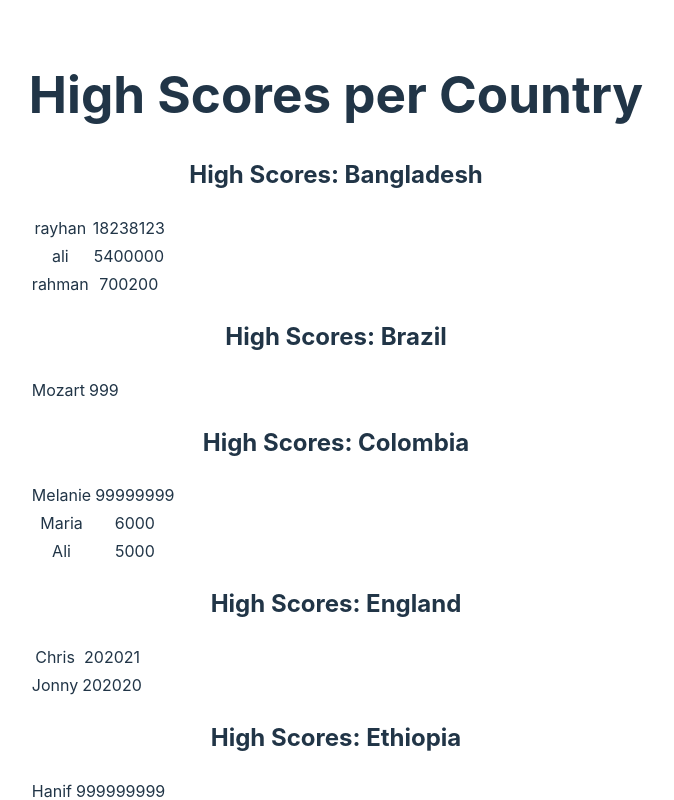
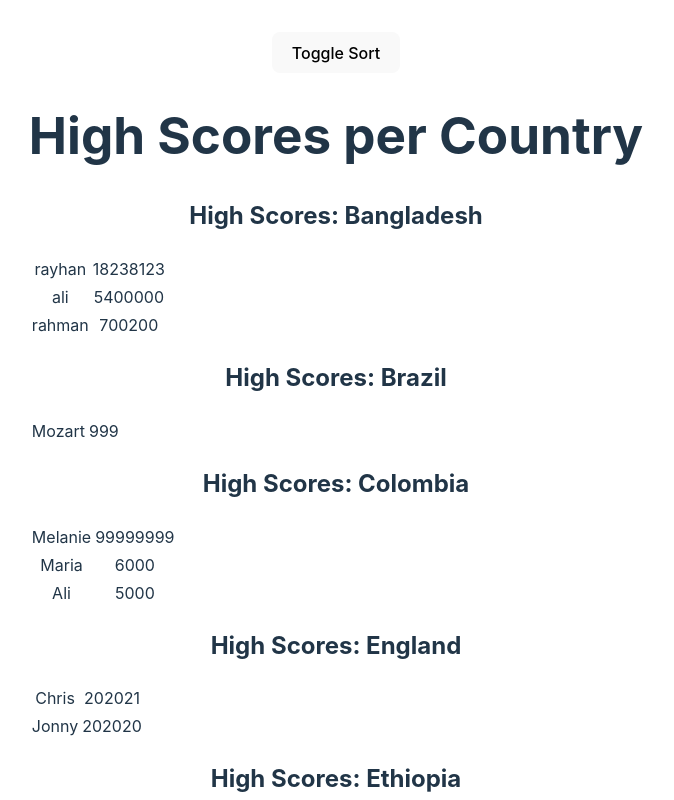
Before and after one commit to RbAvci/high-scores-react, a React (Vite) app: page / in a window 1280 px wide. Shown: the top 800 px of the page, without its empty margins (304-978 px from the left). Built offline with nearby package versions, Linux system fonts and the light colour scheme.

Commit message:
add toggle sort button

```diff
--- a/src/components/App/App.jsx
+++ b/src/components/App/App.jsx
@@ -1,15 +1,24 @@
 import HighScore from "../HighScore/HighScore.jsx";
+import SortButton from "../SortButton/SortButton.jsx";
 import "./App.css";
 import allCountryScores from "./scores.js";
+import React, { useState } from "react";
 
 function App() {
   allCountryScores.sort((a, b) => a.name.toLowerCase().localeCompare(b.name.toLowerCase()));
+
+  const [isAscending, setAscending] = useState(false);
+  const handleToggleSort = () => {
+    setAscending(!isAscending);
+  };
+
   return (
     <>
       <div>
+        <SortButton toggleSort={handleToggleSort} />
         <h1>High Scores per Country </h1>
         {allCountryScores.map((country, i) => {
-          return <HighScore key={i} countryName={country.name} scores={country.scores} />;
+          return <HighScore key={i} countryName={country.name} scores={country.scores} isAscending={isAscending} />;
         })}
       </div>
     </>
--- a/src/components/HighScore/HighScore.jsx
+++ b/src/components/HighScore/HighScore.jsx
@@ -1,7 +1,12 @@
 import "./HighScore.css";
 
-const HighScore = ({ countryName, scores }) => {
-  scores.sort((a, b) => b.s - a.s);
+const HighScore = ({ countryName, scores, isAscending }) => {
+  scores.sort(function (a, b) {
+    if (isAscending) {
+      return a.s - b.s;
+    }
+    return b.s - a.s;
+  });
 
   return (
     <>
--- /dev/null
+++ b/src/components/SortButton/SortButton.jsx
@@ -0,0 +1,7 @@
+export default function SortButton({ toggleSort }) {
+  return (
+    <button data-testid="toggle-sort-button" className="toggle-button" onClick={toggleSort}>
+      Toggle Sort
+    </button>
+  );
+}
```
